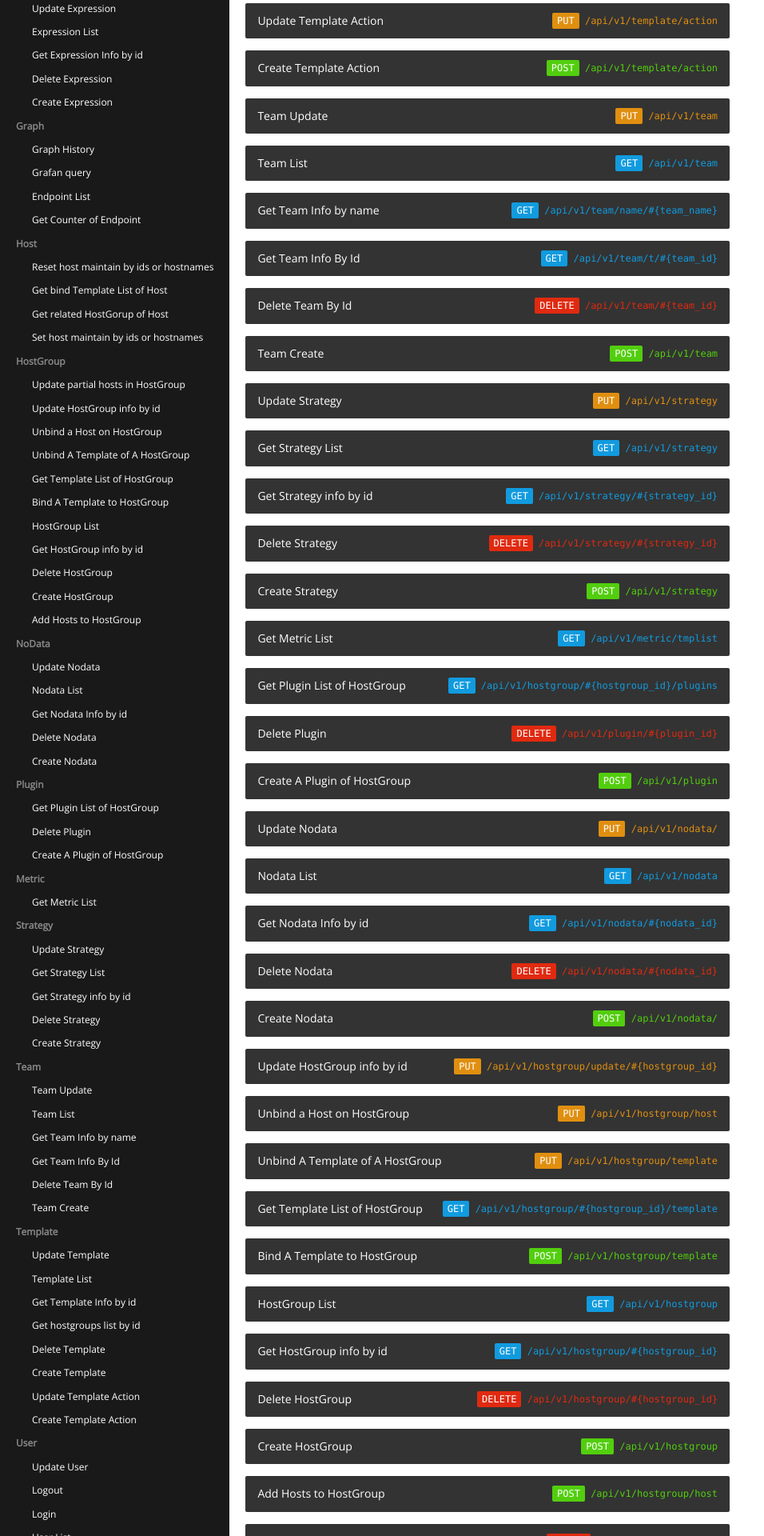
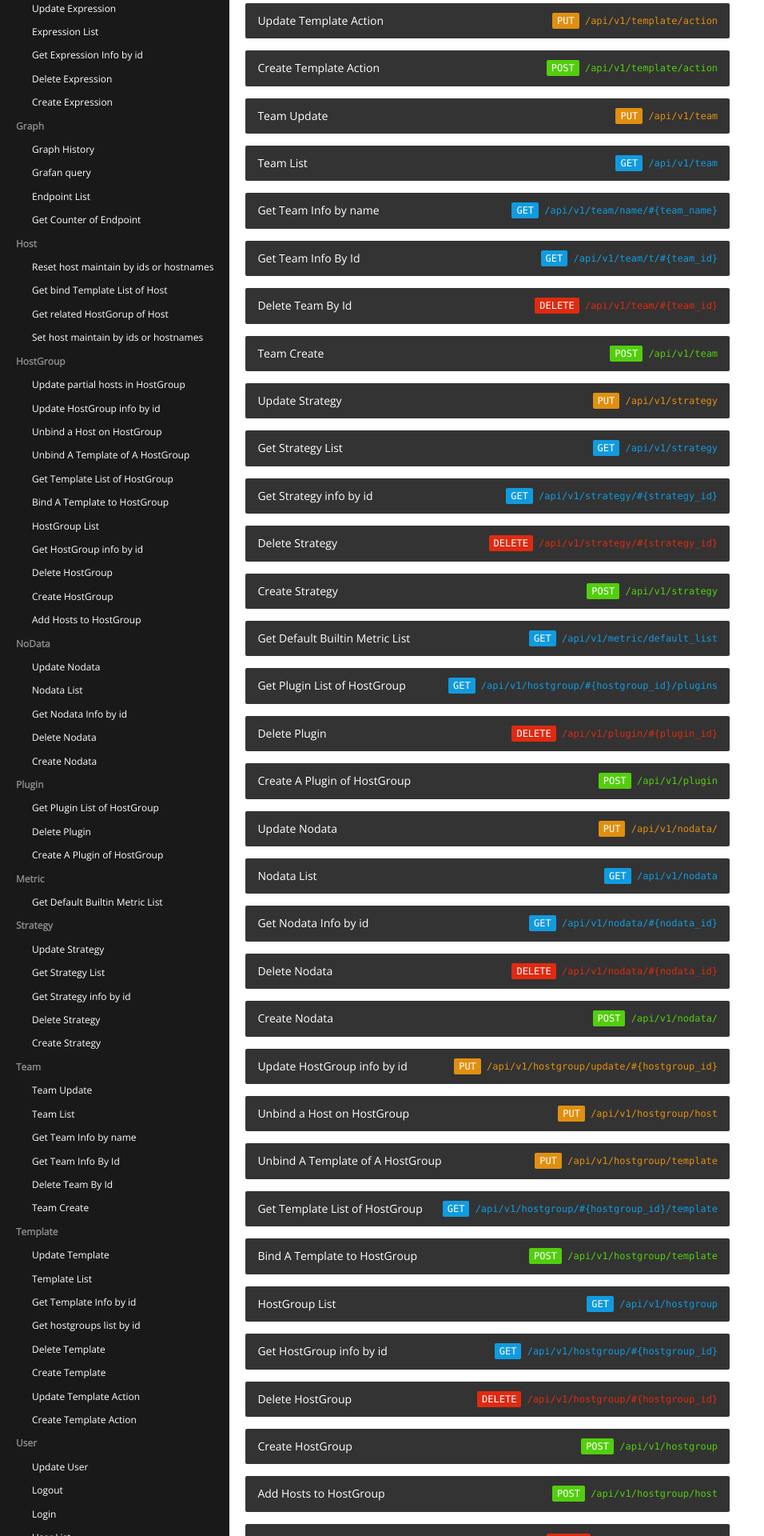
Before and after one commit to open-falcon/falcon-plus, a Jekyll site: the page built from docs/index.html, in a window 1280 px wide. Shown: the part 1115-3035 px from the top of the page at 80% size, without its empty margins (0-956 px from the left). Built offline with Jekyll 4.4.1, drawn with Linux system fonts in a browser that asks for light colours.

Commit message:
[api] fix api doc of getting builtin metric list.
https://github.com/open-falcon/falcon-plus/issues/255

```diff
--- a/docs/_posts/Strategy/2017-01-01-metric_tmplist.md
+++ b/docs/_posts/Strategy/2017-01-01-metric_tmplist.md
@@ -1,7 +1,7 @@
 ---
 category: Metric
-apiurl: '/api/v1/metric/tmplist'
-title: "Get Metric List"
+apiurl: '/api/v1/metric/default_list'
+title: "Get Default Builtin Metric List"
 type: 'GET'
 sample_doc: 'template.html'
 layout: default
--- a/docs/doc/template.html
+++ b/docs/doc/template.html
@@ -124,7 +124,7 @@
 
                 <li role="presentation"><a href="#12top" role="tab" data-toggle="tab">DELETE : /api/v1/strategy/904</a></li>
 
-                <li role="presentation"><a href="#13top" role="tab" data-toggle="tab">GET : /api/v1/metric/tmplist</a></li>
+                <li role="presentation"><a href="#13top" role="tab" data-toggle="tab">GET : /api/v1/metric/default_list</a></li>
 
                 <li role="presentation"><a href="#14top" role="tab" data-toggle="tab">GET : /api/v1/template_simple</a></li>
 
--- a/docs/doc/template.html.json
+++ b/docs/doc/template.html.json
@@ -400,11 +400,11 @@
     },
     {
       "HttpVerb": "GET",
-      "Path": "/api/v1/metric/tmplist",
+      "Path": "/api/v1/metric/default_list",
       "Calls": [
         {
           "Id": 13,
-          "CurrentPath": "/api/v1/metric/tmplist",
+          "CurrentPath": "/api/v1/metric/default_list",
           "MethodType": "GET",
           "PostForm": null,
           "RequestHeader": {
```
